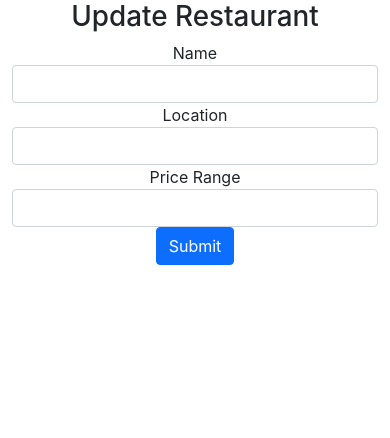
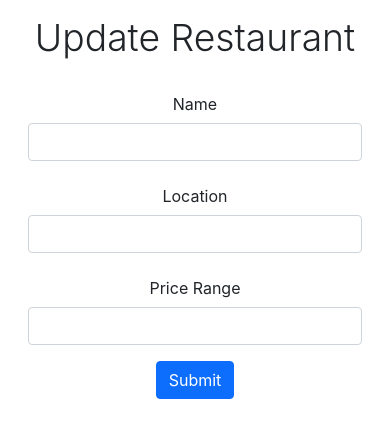
Before and after one commit to jordanlaclair/Restaurant-Finder, a React (Create React App) app: page /restaurants/1/update in a window 390 px wide. Shown: the top 438 px of the page. Built offline with nearby package versions, Linux system fonts and the light colour scheme; no server answers.

Commit message:
responsive styling / clean up

```diff
--- a/src/components/AddRestaurant/AddRestaurant.js
+++ b/src/components/AddRestaurant/AddRestaurant.js
@@ -2,7 +2,7 @@ import React, { useState, useContext } from "react";
 import { useDispatch } from "react-redux";
 import RestaurantsFinder from "../../apis/RestaurantsFinder";
 import * as action from "../../store/actions/index";
-
+import "./addrestaurant.scss";
 const AddRestaurant = () => {
 	//const { addRestaurant } = useContext(RestaurantsContext);
 	const [name, setName] = useState("");
@@ -35,7 +35,6 @@ const AddRestaurant = () => {
 	return (
 		<div className="container mb-4">
 			<form autocomplete="off" action="">
-				<div className="form-row">
 				<div className="row justify-content-center align-items-center">
 					<div className="col-3">
 						<input
@@ -76,7 +75,7 @@ const AddRestaurant = () => {
 							<option value="4">$$$$</option>
 						</select>
 					</div>
-						<div className="col-1">
+					<div className=" col-3  col-sm-1">
 						<div className="m-0 p-0">
 							<button
 								type="submit"
@@ -88,7 +87,6 @@ const AddRestaurant = () => {
 						</div>
 					</div>
 				</div>
-				</div>
 			</form>
 		</div>
 	);
--- a/src/components/Header/Header.js
+++ b/src/components/Header/Header.js
@@ -2,7 +2,7 @@ import React from "react";
 
 const Header = () => {
 	return (
-		<div>
+		<div className="container  px-3 py-3">
 			<h1 className="font-weight-light display-1 text-center mb-4">
 				Restaurant Finder
 			</h1>
--- a/src/components/RestaurantList/RestaurantList.js
+++ b/src/components/RestaurantList/RestaurantList.js
@@ -58,7 +58,19 @@ const RestaurantList = () => {
 	};
 
 	return (
-		<div className="container">
+		<div className="container d-flex justify-content-center align-items-center">
+			{restaurants.length == 0 ? (
+				<div className="d-flex flex-column justify-content-center align-items-center mt-5">
+					<h1 className="text-center">Sorry! No restaurants were found!</h1>
+					<div
+						className="spinner-border mt-5"
+						role="status"
+						style={{ width: "3rem", height: "3rem" }}
+					>
+						<span className="visually-hidden">Loading...</span>
+					</div>
+				</div>
+			) : (
 				<table className="table table-hover table-striped">
 					<thead className="table-dark">
 						<tr>
@@ -83,7 +95,9 @@ const RestaurantList = () => {
 									>
 										<th scope="row">{restaurant.name}</th>
 										<td>{restaurant.location}</td>
-									<td>{"$".repeat(restaurant.price_range)}</td>
+										<td className="fw-bold">
+											{"$".repeat(restaurant.price_range)}
+										</td>
 										<td>@</td>
 										<td>
 											<button
@@ -110,6 +124,7 @@ const RestaurantList = () => {
 							})}
 					</tbody>
 				</table>
+			)}
 		</div>
 	);
 };
--- a/src/components/UpdateRestaurant/UpdateRestaurant.js
+++ b/src/components/UpdateRestaurant/UpdateRestaurant.js
@@ -41,10 +41,13 @@ const UpdateRestaurant = () => {
 	};
 
 	return (
-		<div>
+		<div className="container ">
 			<form action="">
-				<div className="form-group">
-					<label htmlFor="name">Name</label>
+				<div className="mb-3 row">
+					<label className="col-sm-2 col-form-label" htmlFor="name">
+						Name
+					</label>
+					<div className="col-sm-10">
 						<input
 							value={name}
 							onChange={(e) => {
@@ -55,8 +58,12 @@ const UpdateRestaurant = () => {
 							type="text"
 						/>
 					</div>
-				<div className="form-group">
-					<label htmlFor="location">Location</label>
+				</div>
+				<div className="mb-3 row">
+					<label className="col-sm-2 col-form-label" htmlFor="location">
+						Location
+					</label>
+					<div className="col-sm-10">
 						<input
 							value={location}
 							onChange={(e) => {
@@ -67,8 +74,12 @@ const UpdateRestaurant = () => {
 							type="text"
 						/>
 					</div>
-				<div className="form-group">
-					<label htmlFor="price_range">Price Range</label>
+				</div>
+				<div className=" mb-3 row ">
+					<label className="col-sm-2 col-form-label" htmlFor="price_range">
+						Price Range
+					</label>
+					<div className="col-sm-10">
 						<input
 							value={price}
 							onChange={(e) => {
@@ -78,6 +89,7 @@ const UpdateRestaurant = () => {
 							className="form-control"
 							type="text"
 						/>
+					</div>
 				</div>
 				<button
 					type="submit"
--- a/src/routes/Details.js
+++ b/src/routes/Details.js
@@ -33,7 +33,26 @@ const Details = () => {
 		<div>
 			{selectedRestaurant && (
 				<>
-					<h1 className="text-center display-1">{selectedRestaurant.name}</h1>
+					<div className="d-flex flex-column justify-content-center align-items-center">
+						<h1 className="display-2">{selectedRestaurant.restaurant.name}</h1>
+						<div className="d-flex justify-content-center align-items-center">
+							<div className="me-2">
+								<h2 className="display-6">
+									{selectedRestaurant.restaurant.location}
+								</h2>
+							</div>
+
+							<div className="me-2" style={{ fontSize: "5px" }}>
+								<i className="fas fa-circle"></i>
+							</div>
+
+							<div className="me-1">
+								<h2 className="display-8 fw-light m-0">
+									{"$".repeat(selectedRestaurant.restaurant.price_range)}
+								</h2>
+							</div>
+						</div>
+					</div>
 					<div className="mt-3 container">
 						<Reviews reviews={selectedRestaurant.reviews} />
 					</div>
--- a/src/routes/UpdatePage.js
+++ b/src/routes/UpdatePage.js
@@ -2,8 +2,10 @@ import React from "react";
 import UpdateRestaurant from "../components/UpdateRestaurant/UpdateRestaurant";
 const UpdatePage = () => {
 	return (
-		<div className="container">
-			<h1 className="text-center">Update Restaurant</h1>
+		<div className="container p-3">
+			<h1 className="text-center font-weight-light display-3 mb-4">
+				Update Restaurant
+			</h1>
 			<UpdateRestaurant />
 		</div>
 	);
```
Also changed, not shown: src/components/AddRestaurant/addrestaurant.scss (added). Lines whose indentation alone changed are shown as unchanged.
